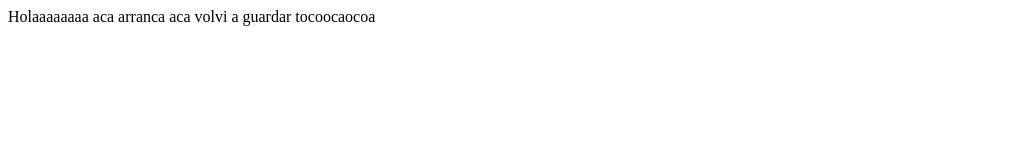
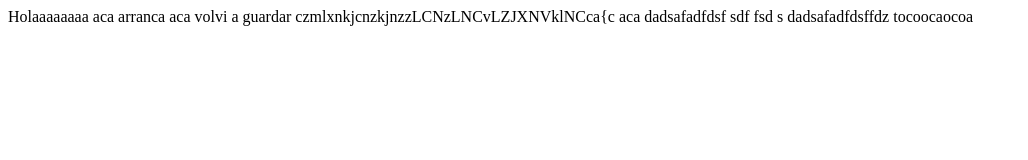
Before and after one commit to gonzaloterreri/elprimero, a plain HTML site: page index.html in a window 1280 px wide. Shown: the whole page, without its empty margins (0-1028 px from the left). Drawn offline with Linux system fonts and the light colour scheme.

Commit message:
segudo guardado

```diff
--- a/index.html
+++ b/index.html
@@ -10,7 +10,13 @@
 <body>
     Holaaaaaaaa aca arranca
     aca volvi a guardar
-
+czmlxnkjcnzkjnzzLCNzLNCvLZJXNVklNCca{c
+aca
+dadsafadfdsf
+sdf
+fsd
+s
+dadsafadfdsffdz
     tocoocaocoa
 </body>
 </html>
```
